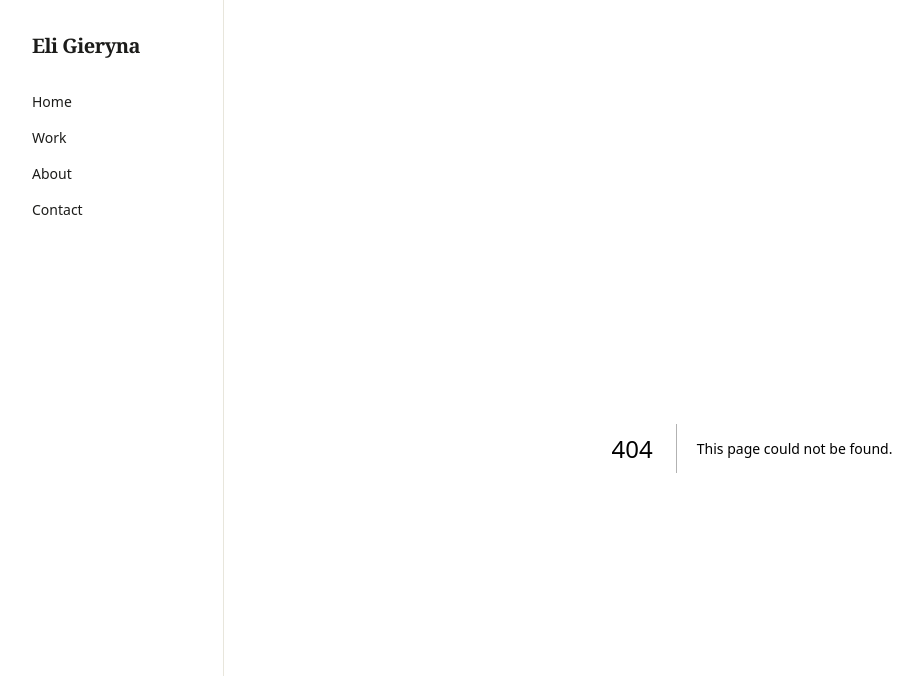
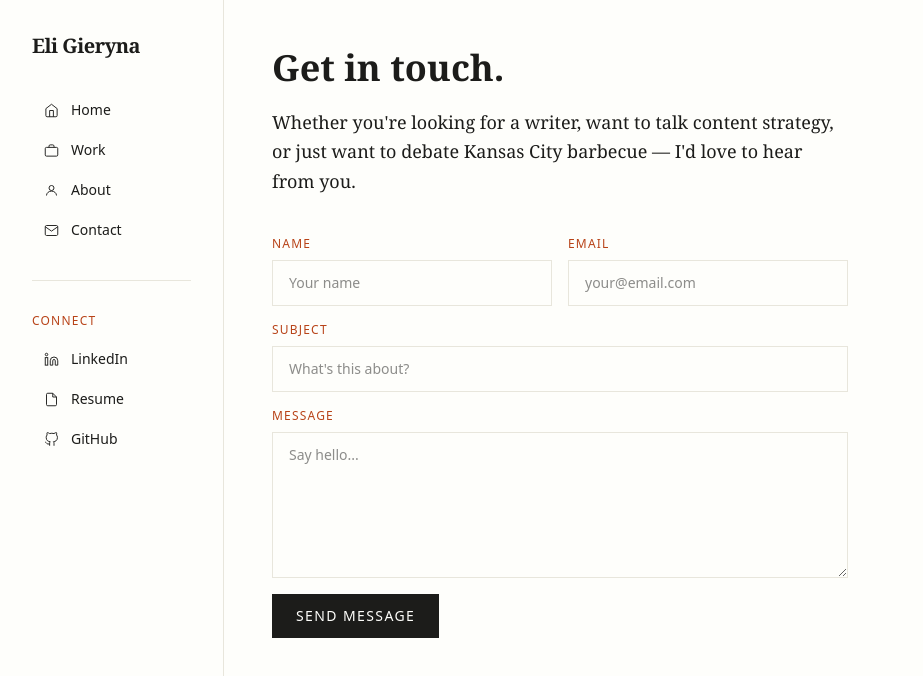
Before and after one commit to gieryna/eliwrites, a Next.js app: page /contact in a window 1280 px wide. Before the commit this address had no page. Shown: the top 676 px of the page, without its empty margins (0-923 px from the left). Built offline with nearby package versions, Linux system fonts and the light colour scheme.

Commit message:
contact form with Resend email integration

```diff
--- a/package.json
+++ b/package.json
@@ -11,7 +11,8 @@
   "dependencies": {
     "next": "16.1.6",
     "react": "19.2.3",
-    "react-dom": "19.2.3"
+    "react-dom": "19.2.3",
+    "resend": "^6.9.3"
   },
   "devDependencies": {
     "@tailwindcss/postcss": "^4",
--- /dev/null
+++ b/src/app/api/contact/route.ts
@@ -0,0 +1,27 @@
+import { Resend } from "resend";
+
+const resend = new Resend(process.env.RESEND_API_KEY);
+
+export async function POST(request: Request) {
+  try {
+    const { name, email, subject, message } = await request.json();
+
+    await resend.emails.send({
+      from: "eliwrites.org <onboarding@resend.dev>",
+      to: "eligieryna@gmail.com",
+      subject: `[eliwrites.org] ${subject}`,
+      html: `
+        <p><strong>Name:</strong> ${name}</p>
+        <p><strong>Email:</strong> ${email}</p>
+        <p><strong>Subject:</strong> ${subject}</p>
+        <p><strong>Message:</strong></p>
+        <p>${message}</p>
+      `,
+    });
+
+    return Response.json({ success: true });
+  } catch (error) {
+    console.error(error);
+    return Response.json({ error: "Failed to send" }, { status: 500 });
+  }
+}
--- /dev/null
+++ b/src/app/contact/page.tsx
@@ -0,0 +1,86 @@
+"use client";
+
+import { useState } from "react";
+
+export default function Contact() {
+  const [status, setStatus] = useState<"idle" | "sending" | "success" | "error">("idle");
+
+  async function handleSubmit(e: React.FormEvent<HTMLFormElement>) {
+    e.preventDefault();
+    setStatus("sending");
+    const form = e.currentTarget;
+    const data = {
+      name: (form.elements.namedItem("name") as HTMLInputElement).value,
+      email: (form.elements.namedItem("email") as HTMLInputElement).value,
+      subject: (form.elements.namedItem("subject") as HTMLInputElement).value,
+      message: (form.elements.namedItem("message") as HTMLTextAreaElement).value,
+    };
+
+    try {
+      const res = await fetch("/api/contact", {
+        method: "POST",
+        headers: { "Content-Type": "application/json" },
+        body: JSON.stringify(data),
+      });
+      if (res.ok) {
+        setStatus("success");
+        form.reset();
+      } else {
+        setStatus("error");
+      }
+    } catch {
+      setStatus("error");
+    }
+  }
+
+  const inputClass = "w-full border border-[#E8E6DC] bg-transparent px-4 py-3 font-sans text-sm text-[#1C1C1A] focus:outline-none focus:border-[#B84318] transition-colors";
+
+  return (
+    <div className="max-w-xl">
+      <h1 className="font-serif text-4xl font-bold text-[#1C1C1A] mb-5">
+        Get in touch.
+      </h1>
+      <p className="text-lg text-[#1C1C1A] leading-relaxed mb-10">
+        Whether you're looking for a writer, want to talk content strategy, or just want to debate Kansas City barbecue — I'd love to hear from you.
+      </p>
+
+      <form onSubmit={handleSubmit} className="flex flex-col gap-4">
+        <div className="grid grid-cols-2 gap-4">
+          <div className="flex flex-col gap-2">
+            <label className="font-sans text-xs uppercase tracking-widest text-[#B84318]">Name</label>
+            <input name="name" type="text" required className={inputClass} placeholder="Your name" />
+          </div>
+          <div className="flex flex-col gap-2">
+            <label className="font-sans text-xs uppercase tracking-widest text-[#B84318]">Email</label>
+            <input name="email" type="email" required className={inputClass} placeholder="your@email.com" />
+          </div>
+        </div>
+
+        <div className="flex flex-col gap-2">
+          <label className="font-sans text-xs uppercase tracking-widest text-[#B84318]">Subject</label>
+          <input name="subject" type="text" required className={inputClass} placeholder="What's this about?" />
+        </div>
+
+        <div className="flex flex-col gap-2">
+          <label className="font-sans text-xs uppercase tracking-widest text-[#B84318]">Message</label>
+          <textarea name="message" required rows={6} className={inputClass} placeholder="Say hello..." />
+        </div>
+
+        <button
+          type="submit"
+          disabled={status === "sending"}
+          className="font-sans text-sm uppercase tracking-widest text-[#FEFEFB] bg-[#1C1C1A] px-6 py-3 hover:bg-[#B84318] transition-colors disabled:opacity-50 self-start"
+        >
+          {status === "sending" ? "Sending..." : "Send message"}
+        </button>
+
+        {status === "success" && (
+          <p className="font-sans text-sm text-[#B84318]">Message sent! I'll be in touch soon.</p>
+        )}
+        {status === "error" && (
+          <p className="font-sans text-sm text-red-500">Something went wrong. Please try again.</p>
+        )}
+      </form>
+    </div>
+  );
+}
--- a/src/app/layout.tsx
+++ b/src/app/layout.tsx
@@ -32,12 +32,43 @@ export default function RootLayout({
   <Link href="/" className="font-serif text-xl font-bold tracking-tight text-[#1C1C1A]">
     Eli Gieryna
   </Link>
-            <nav className="flex flex-col gap-4 text-sm font-sans text-[#1C1C1A]">
-              <Link href="/" className="hover:text-[#E8622A] transition-colors">Home</Link>
-              <Link href="/work" className="hover:text-[#E8622A] transition-colors">Work</Link>
-              <Link href="/about" className="hover:text-[#E8622A] transition-colors">About</Link>
-              <Link href="/contact" className="hover:text-[#E8622A] transition-colors">Contact</Link>
+
+  <nav className="flex flex-col gap-1 text-sm font-sans text-[#1C1C1A]">
+    <Link href="/" className="flex items-center gap-3 px-3 py-2 rounded hover:bg-[#F5F3EC] hover:text-[#B84318] transition-colors">
+      <svg width="15" height="15" viewBox="0 0 24 24" fill="none" stroke="currentColor" strokeWidth="1.5"><path d="M3 9l9-7 9 7v11a2 2 0 01-2 2H5a2 2 0 01-2-2z"/><polyline points="9 22 9 12 15 12 15 22"/></svg>
+      Home
+    </Link>
+    <Link href="/work" className="flex items-center gap-3 px-3 py-2 rounded hover:bg-[#F5F3EC] hover:text-[#B84318] transition-colors">
+      <svg width="15" height="15" viewBox="0 0 24 24" fill="none" stroke="currentColor" strokeWidth="1.5"><rect x="2" y="7" width="20" height="14" rx="2"/><path d="M16 7V5a2 2 0 00-2-2h-4a2 2 0 00-2 2v2"/></svg>
+      Work
+    </Link>
+    <Link href="/about" className="flex items-center gap-3 px-3 py-2 rounded hover:bg-[#F5F3EC] hover:text-[#B84318] transition-colors">
+      <svg width="15" height="15" viewBox="0 0 24 24" fill="none" stroke="currentColor" strokeWidth="1.5"><circle cx="12" cy="8" r="4"/><path d="M4 20c0-4 3.6-7 8-7s8 3 8 7"/></svg>
+      About
+    </Link>
+    <Link href="/contact" className="flex items-center gap-3 px-3 py-2 rounded hover:bg-[#F5F3EC] hover:text-[#B84318] transition-colors">
+      <svg width="15" height="15" viewBox="0 0 24 24" fill="none" stroke="currentColor" strokeWidth="1.5"><path d="M4 4h16c1.1 0 2 .9 2 2v12c0 1.1-.9 2-2 2H4c-1.1 0-2-.9-2-2V6c0-1.1.9-2 2-2z"/><polyline points="22,6 12,13 2,6"/></svg>
+      Contact
+    </Link>
   </nav>
+
+  <div className="border-t border-[#E8E6DC]" />
+
+  <div className="flex flex-col gap-1">
+    <p className="font-sans text-xs uppercase tracking-widest text-[#B84318] mb-2">Connect</p>
+    <a href="https://www.linkedin.com/in/eligieryna" target="_blank" rel="noopener noreferrer" className="flex items-center gap-3 px-3 py-2 text-sm font-sans text-[#1C1C1A] rounded hover:bg-[#F5F3EC] hover:text-[#B84318] transition-colors">
+      <svg width="15" height="15" viewBox="0 0 24 24" fill="none" stroke="currentColor" strokeWidth="1.5"><path d="M16 8a6 6 0 016 6v7h-4v-7a2 2 0 00-2-2 2 2 0 00-2 2v7h-4v-7a6 6 0 016-6z"/><rect x="2" y="9" width="4" height="12"/><circle cx="4" cy="4" r="2"/></svg>
+      LinkedIn
+    </a>
+    <a href="#" className="flex items-center gap-3 px-3 py-2 text-sm font-sans text-[#1C1C1A] rounded hover:bg-[#F5F3EC] hover:text-[#B84318] transition-colors">
+      <svg width="15" height="15" viewBox="0 0 24 24" fill="none" stroke="currentColor" strokeWidth="1.5"><path d="M14 2H6a2 2 0 00-2 2v16a2 2 0 002 2h12a2 2 0 002-2V8z"/><polyline points="14 2 14 8 20 8"/></svg>
+      Resume
+    </a>
+    <a href="https://github.com/gieryna" target="_blank" rel="noopener noreferrer" className="flex items-center gap-3 px-3 py-2 text-sm font-sans text-[#1C1C1A] rounded hover:bg-[#F5F3EC] hover:text-[#B84318] transition-colors">
+      <svg width="15" height="15" viewBox="0 0 24 24" fill="none" stroke="currentColor" strokeWidth="1.5"><path d="M9 19c-5 1.5-5-2.5-7-3m14 6v-3.87a3.37 3.37 0 00-.94-2.61c3.14-.35 6.44-1.54 6.44-7A5.44 5.44 0 0020 4.77 5.07 5.07 0 0019.91 1S18.73.65 16 2.48a13.38 13.38 0 00-7 0C6.27.65 5.09 1 5.09 1A5.07 5.07 0 005 4.77a5.44 5.44 0 00-1.5 3.78c0 5.42 3.3 6.61 6.44 7A3.37 3.37 0 009 18.13V22"/></svg>
+      GitHub
+    </a>
+  </div>
 </aside>
           <main className="flex-1 p-12">
             {children}
```
Also changed, not shown: 1 other file (tests, documents, lock files or other folders). Lines whose indentation alone changed are shown as unchanged.
